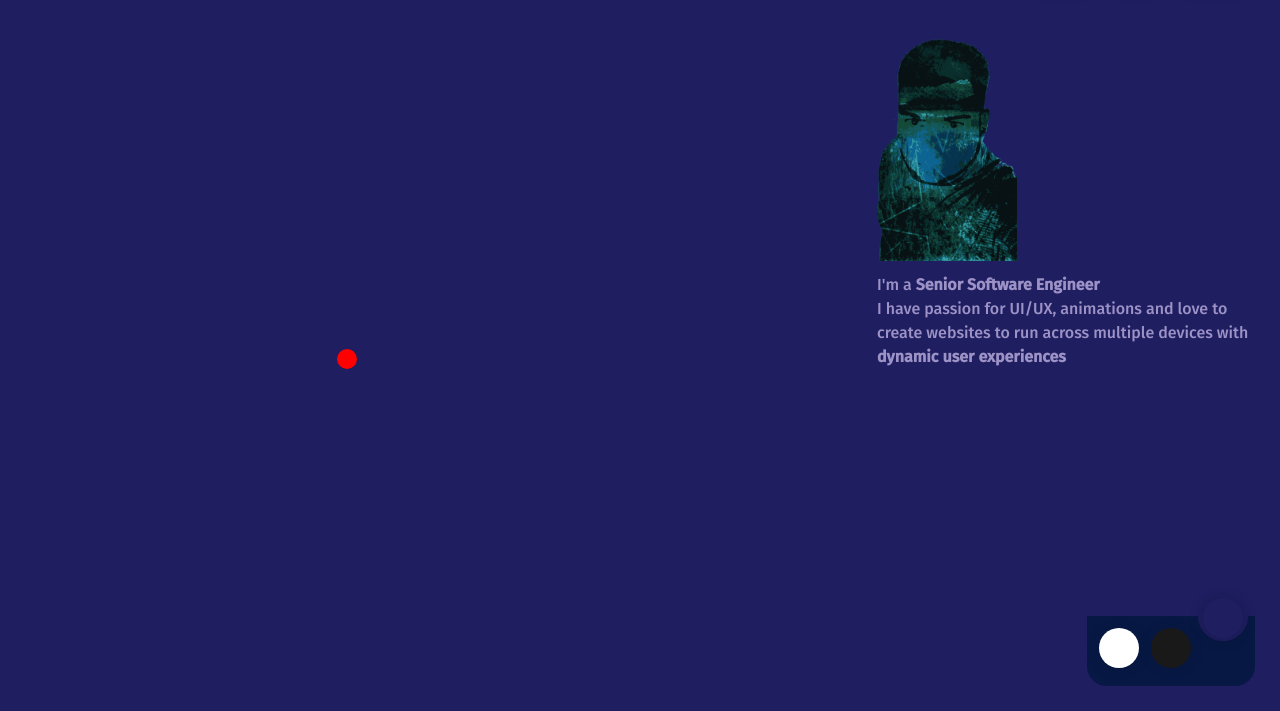
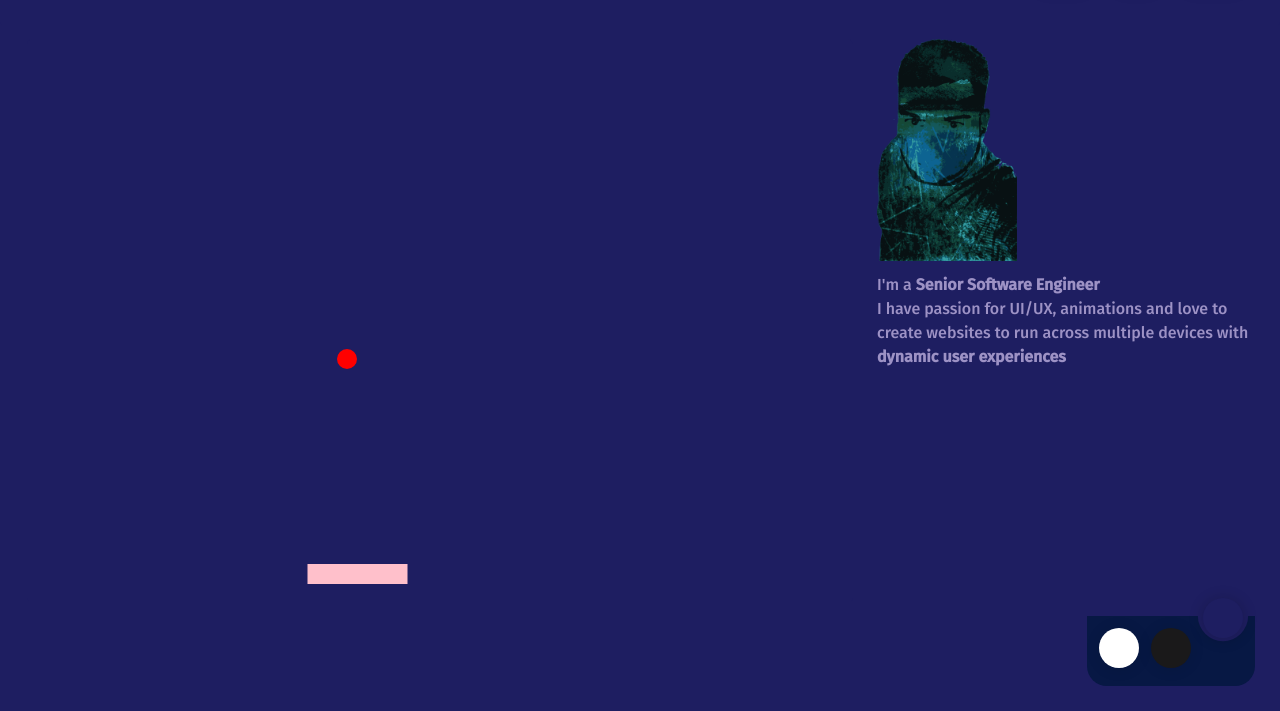
Before and after one commit to mp5maker/react-blog, a Gatsby site: page /games/breakout in a window 1280 px wide. Shown: the part 89-800 px from the top of the page. Built offline with nearby package versions, Linux system fonts and the light colour scheme; Gatsby itself is replaced by a stand-in of ours.

Commit message:
feat: add paddle in the game

```diff
--- a/src/Components/Animation/Ball/index.js
+++ b/src/Utilities/Animation/Ball/index.js
@@ -8,6 +8,10 @@ export class AnimationBall {
         this.color = color
         this.x = x
         this.y = y
+
+        this.create = this.create.bind(this)
+        this.detectCollision = this.detectCollision.bind(this)
+        this.move = this.move.bind(this)
     }
 
     create() {
--- /dev/null
+++ b/src/Utilities/Animation/Paddle/index.js
@@ -0,0 +1,59 @@
+export class AnimationPaddle {
+    constructor({ canvas, context, color = 'pink', width = 100, height = 20 } = {}) {
+        this.canvas = canvas
+        this.context = context
+        this.color = color
+        this.width = width
+        this.height = height
+        this.x = this.canvas.width / 2
+        this.y = this.canvas.height - this.height
+        this.horizontalVelocity = 25
+
+        this.create = this.create.bind(this)
+        this.detectCollision = this.detectCollision.bind(this)
+        this.move = this.move.bind(this)
+        this.init = this.init.bind(this)
+        this.destroy = this.destroy.bind(this)
+        this.onKeyDown = this.onKeyDown.bind(this)
+    }
+
+    onKeyDown(event) {
+        if (event.key === "Right" || event.key === "ArrowRight") {
+            this.isKeyPressed = true;
+            this.x += this.horizontalVelocity
+            this.detectCollision()
+        }
+        if (event.key === "Left" || event.key === "ArrowLeft") {
+            this.isKeyPressed = true;
+            this.x -= this.horizontalVelocity
+            this.detectCollision()
+        }
+    }
+
+    init() {
+        window.addEventListener('keydown', this.onKeyDown, false)
+    }
+
+    destroy() {
+        window.removeEventListener('keydown', this.onKeyDown, false)
+    }
+
+    create() {
+        this.context.save()
+        this.context.beginPath()
+        this.context.rect(this.x, this.y, this.width, this.height)
+        this.context.fillStyle = this.color
+        this.context.fill()
+        this.context.closePath()
+        this.context.restore()
+    }
+
+    move() {
+        this.create()
+    }
+
+    detectCollision() {
+        if (this.x <= 0) this.x = 0
+        if (this.x >= this.canvas.width - this.width) this.x = this.canvas.width - this.width
+    }
+}
--- a/src/pages/games/breakout/index.js
+++ b/src/pages/games/breakout/index.js
@@ -2,9 +2,12 @@ import React from "react"
 
 import { Layout } from 'Components/Layout'
 import { Animation } from 'Components/Animation'
-import { AnimationBall } from "Components/Animation/Ball"
+import { AnimationBall } from "Utilities/Animation/Ball"
+import { AnimationPaddle } from "Utilities/Animation/Paddle"
 import { useDimension } from "Hooks/UseDimension"
 import { useMedia } from "Hooks/UseMedia"
+
+let paddle = ''
 
 export default function Breakout() {
     const { width, height } = useDimension()
@@ -14,16 +17,24 @@ export default function Breakout() {
         const canvas = animation.getCanvas()
         const context = animation.getContext()
         const ball = new AnimationBall({ canvas, context })
+        paddle = new AnimationPaddle({ canvas, context })
 
         const stage = function() {
             animation.clear()
             ball.move()
             ball.detectCollision()
+            paddle.move()
         }
 
         animation.setStage(stage)
         ball.create()
+        paddle.init()
+        paddle.create()
         animation.start()
+    }, [])
+
+    React.useEffect(() => {
+        return () => paddle && paddle.destroy()
     }, [])
 
     return (
@@ -31,7 +42,7 @@ export default function Breakout() {
             <Layout page={`Games`}>
                 <Animation
                     width={isWidthGreaterThan767 ? width * 0.7 * (3/5) : width * 0.9}
-                    height={height}
+                    height={height * 2 / 3}
                     onAnimation={onAnimation} />
             </Layout>
         </>
```
